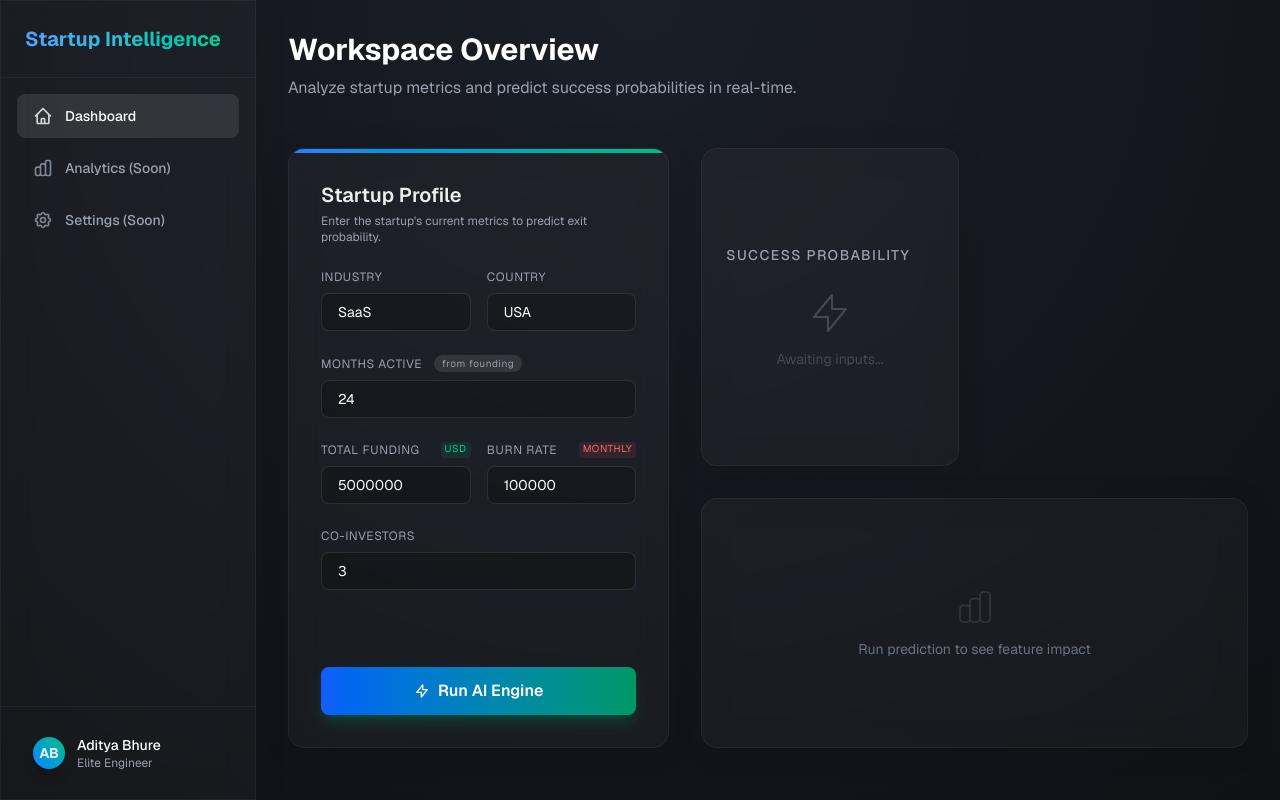
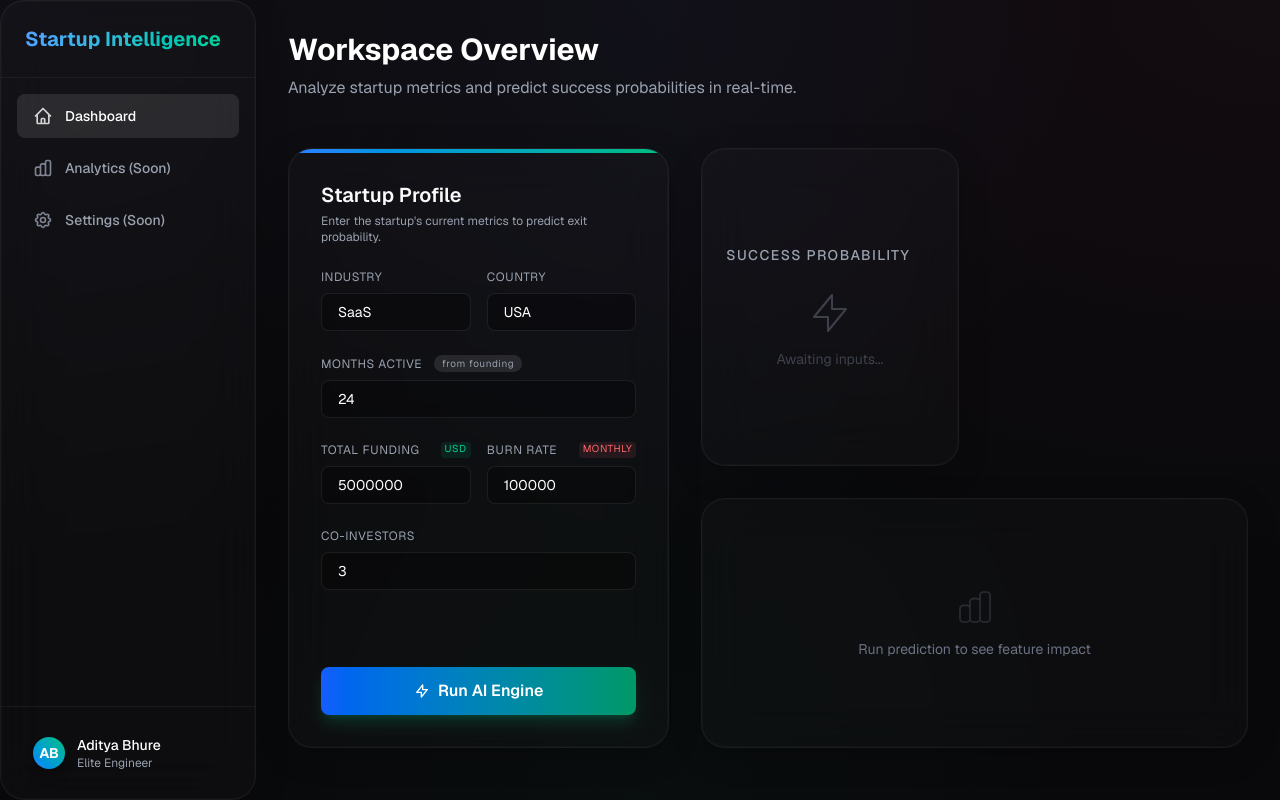
Before and after one commit to AadityaBhuree/startup-success-engine, a Next.js app in the folder app/frontend/: page / in a window 1280 px wide. Built offline with nearby package versions, Linux system fonts and the light colour scheme.

Commit message:
style(frontend): update global css for redesign

```diff
--- a/app/frontend/src/app/globals.css
+++ b/app/frontend/src/app/globals.css
@@ -8,31 +8,57 @@
 }
 
 :root {
-  --background: #0f1115;
-  --foreground: #ededed;
+  --background: #09090b;
+  --foreground: #fafafa;
 }
 
 body {
-  background: radial-gradient(circle at top, #1a1e26 0%, #0f1115 100%);
+  background-color: var(--background);
+  background-image:
+    radial-gradient(at 0% 0%, hsla(253,16%,7%,1) 0, transparent 50%),
+    radial-gradient(at 50% 0%, hsla(225,39%,30%,0.15) 0, transparent 50%),
+    radial-gradient(at 100% 0%, hsla(339,49%,30%,0.1) 0, transparent 50%),
+    radial-gradient(at 50% 100%, hsla(160,100%,20%,0.05) 0, transparent 50%);
   color: var(--foreground);
   font-family: var(--font-sans), sans-serif;
   min-height: 100vh;
+  overflow-x: hidden;
 }
 
 .glass-panel {
-  background: rgba(255, 255, 255, 0.03);
-  backdrop-filter: blur(16px);
-  -webkit-backdrop-filter: blur(16px);
+  background: rgba(255, 255, 255, 0.02);
+  backdrop-filter: blur(24px);
+  -webkit-backdrop-filter: blur(24px);
   border: 1px solid rgba(255, 255, 255, 0.05);
-  box-shadow: 0 4px 30px rgba(0, 0, 0, 0.1);
+  box-shadow: 0 8px 32px rgba(0, 0, 0, 0.2), inset 0 0 0 1px rgba(255, 255, 255, 0.02);
+  border-radius: 1.5rem;
 }
 
 .glass-input {
-  background: rgba(0, 0, 0, 0.2);
-  border: 1px solid rgba(255, 255, 255, 0.1);
+  background: rgba(0, 0, 0, 0.3);
+  border: 1px solid rgba(255, 255, 255, 0.08);
   color: #fff;
+  transition: all 0.3s cubic-bezier(0.4, 0, 0.2, 1);
 }
+
 .glass-input:focus {
-  border-color: rgba(255, 255, 255, 0.3);
+  border-color: rgba(6, 182, 212, 0.5);
+  box-shadow: 0 0 0 2px rgba(6, 182, 212, 0.1), inset 0 0 0 1px rgba(6, 182, 212, 0.05);
   outline: none;
+  background: rgba(0, 0, 0, 0.5);
 }
+
+/* Custom scrollbar for a sleek look */
+::-webkit-scrollbar {
+  width: 8px;
+}
+::-webkit-scrollbar-track {
+  background: transparent;
+}
+::-webkit-scrollbar-thumb {
+  background: rgba(255, 255, 255, 0.1);
+  border-radius: 4px;
+}
+::-webkit-scrollbar-thumb:hover {
+  background: rgba(255, 255, 255, 0.2);
+}
```
